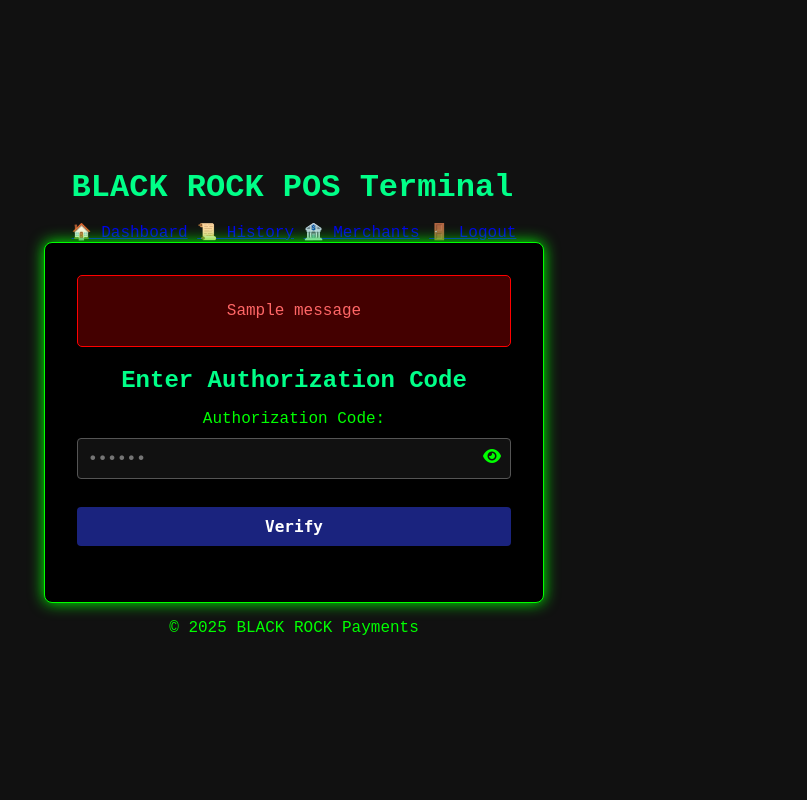
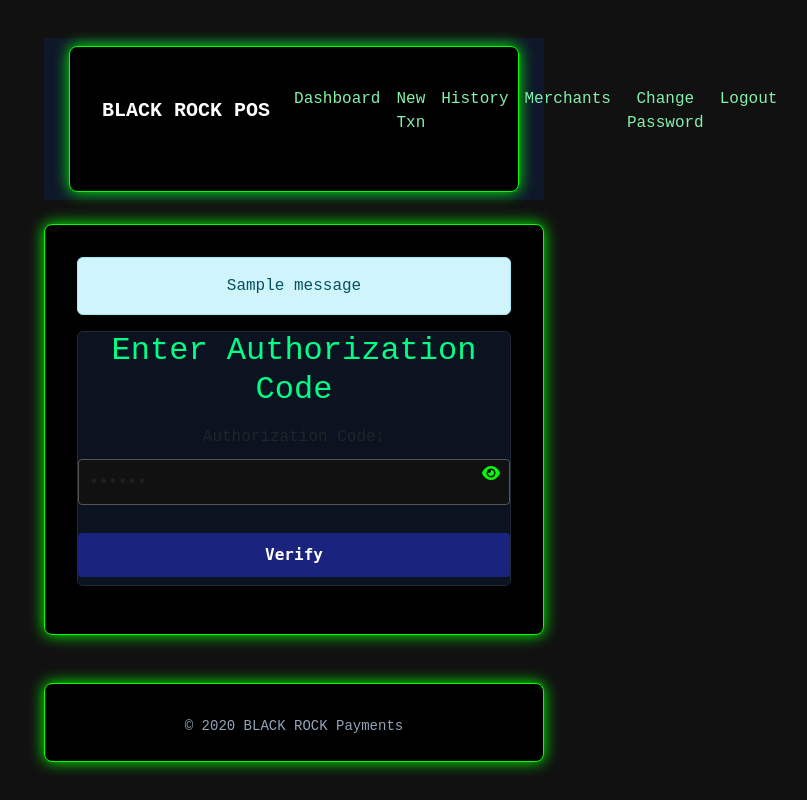
Before and after one commit to nbkeuro/vishnu, a Flask app: template templates/Auth.html in a window 1280 px wide. Shown: the whole page, without its empty margins (346-1153 px from the left). Run offline with Flask 3, Linux system fonts and the light colour scheme; the visitor is signed in with stand-in values (Sample User, id 1); tables that the repository leaves empty hold one stand-in row (values such as "Sample post"); the template is opened without the code that fills it: most values are stand-ins (such as "Sample title", 1, 10 or a date in 2020); one stand-in notice (Sample message) is shown.

Commit message:
Update base.html

```diff
--- a/templates/base.html
+++ b/templates/base.html
@@ -1,37 +1,81 @@
-<!DOCTYPE html>
+<!doctype html>
 <html lang="en">
   <head>
-    <meta charset="UTF-8">
-    <title>{% block title %}BLACK ROCK POS{% endblock %}</title>
-    <link rel="manifest" href="{{ url_for('static', filename='manifest.json') }}">
-    <meta name="theme-color" content="#1a237e">
-    <meta name="viewport" content="width=device-width, initial-scale=1.0, maximum-scale=1.0, user-scalable=no">
-    <link rel="icon" href="{{ url_for('static', filename='favicon.ico') }}" type="image/x-icon">
+    <meta charset="utf-8" />
+    <meta
+      name="viewport"
+      content="width=device-width, initial-scale=1, shrink-to-fit=no"
+    />
+    <title>{% block title %}BLACK ROCK POS Terminal{% endblock %}</title>
+
+    <!-- Bootstrap 5 (no custom theme needed to run) -->
+    <link
+      href="https://cdn.jsdelivr.net/npm/bootstrap@5.3.3/dist/css/bootstrap.min.css"
+      rel="stylesheet"
+      integrity="sha384-QWTKZyjpPEjISv5WaRU9OFeRpok6YctnYmDr5pNlyT2bRjXh0JMhjY6hW+ALEwIH"
+      crossorigin="anonymous"
+    />
+
+    <!-- Optional app stylesheet -->
     <link rel="stylesheet" href="{{ url_for('static', filename='style.css') }}">
-    <link rel="stylesheet" href="https://cdnjs.cloudflare.com/ajax/libs/font-awesome/6.4.0/css/all.min.css">
+    {% block head_extra %}{% endblock %}
+    <style>
+      /* Sensible dark UI defaults (works even if style.css is missing) */
+      body { background: #111; color: #e7e7e7; }
+      .navbar { background: #0f172a; }
+      a, .nav-link { color: #86efac; }
+      a:hover, .nav-link:hover { color: #4ade80; }
+      .card { background:#0b1220; border: 1px solid #1f2937; }
+      .form-control, .form-select { background:#0b1020; color:#e7e7e7; border-color:#243144; }
+      .form-control:focus, .form-select:focus { border-color:#22c55e; box-shadow:none; }
+      .table { color:#e7e7e7; }
+      .table thead th { border-bottom-color:#1f2937; }
+      footer { color:#94a3b8; }
+    </style>
   </head>
   <body>
-    <header>
-        <h1>BLACK ROCK POS Terminal</h1>
-        <nav>
-            <a href="{{ url_for('dashboard') }}">🏠 Dashboard</a>
-            <a href="{{ url_for('monitor') }}">📜 History</a>
-            <a href="{{ url_for('merchants') }}">🏦 Merchants</a>
-            {% if 'user' in session %}
-                <a href="{{ url_for('logout') }}">🚪 Logout</a>
+    <nav class="navbar navbar-expand-lg navbar-dark mb-4">
+      <div class="container">
+        <a class="navbar-brand fw-bold" href="{{ url_for('dashboard') }}">
+          BLACK ROCK POS
+        </a>
+        <button class="navbar-toggler" type="button" data-bs-toggle="collapse" data-bs-target="#topnav">
+          <span class="navbar-toggler-icon"></span>
+        </button>
+        <div id="topnav" class="collapse navbar-collapse">
+          <ul class="navbar-nav me-auto">
+            {% if session.get('user') %}
+            <li class="nav-item">
+              <a class="nav-link" href="{{ url_for('dashboard') }}">Dashboard</a>
+            </li>
+            <li class="nav-item">
+              <a class="nav-link" href="{{ url_for('protocol') }}">New Txn</a>
+            </li>
+            <li class="nav-item">
+              <a class="nav-link" href="{{ url_for('monitor') }}">History</a>
+            </li>
+            <li class="nav-item">
+              <a class="nav-link" href="{{ url_for('merchants') }}">Merchants</a>
+            </li>
+            {% endif %}
+          </ul>
+          <ul class="navbar-nav">
+            {% if session.get('user') %}
+              <li class="nav-item"><a class="nav-link" href="{{ url_for('change_password') }}">Change Password</a></li>
+              <li class="nav-item"><a class="nav-link" href="{{ url_for('logout') }}">Logout</a></li>
             {% else %}
-                <a href="{{ url_for('login') }}">🔑 Login</a>
+              <li class="nav-item"><a class="nav-link" href="{{ url_for('login') }}">Login</a></li>
             {% endif %}
+          </ul>
+        </div>
+      </div>
     </nav>
-    </header>
 
-    <main class="container">
-        {% with messages = get_flashed_messages() %}
-          {% if messages %}
-            <div class="flash">
-              {% for msg in messages %}
-                <p>{{ msg }}</p>
-              {% endfor %}
+    <main class="container mb-5">
+      {% with msgs = get_flashed_messages() %}
+        {% if msgs %}
+          <div class="alert alert-info">
+            {% for m in msgs %}<div>{{ m }}</div>{% endfor %}
           </div>
         {% endif %}
       {% endwith %}
@@ -39,16 +83,13 @@
       {% block content %}{% endblock %}
     </main>
 
-    <footer>
-        <p>&copy; {{ current_year|default(2025) }} BLACK ROCK Payments</p>
+    <footer class="container text-center small pb-4">
+      © {{ now().year }} BLACK ROCK Payments
     </footer>
 
-    <script>
-        if ('serviceWorker' in navigator) {
-            navigator.serviceWorker.register('/static/service-worker.js')
-                .then(reg => console.log("✅ Service Worker Registered", reg))
-                .catch(err => console.error("❌ Service Worker failed:", err));
-        }
-    </script>
+    <script src="https://cdn.jsdelivr.net/npm/bootstrap@5.3.3/dist/js/bootstrap.bundle.min.js"
+      integrity="sha384-YvpcrYf0tY3lHB60NNkmXc5s9fDVZLESaAA55NDzOxhy9GkcIdslK1eN7N6jIeHz"
+      crossorigin="anonymous"></script>
+    {% block body_extra %}{% endblock %}
   </body>
 </html>
```
Lines whose indentation alone changed are shown as unchanged.
